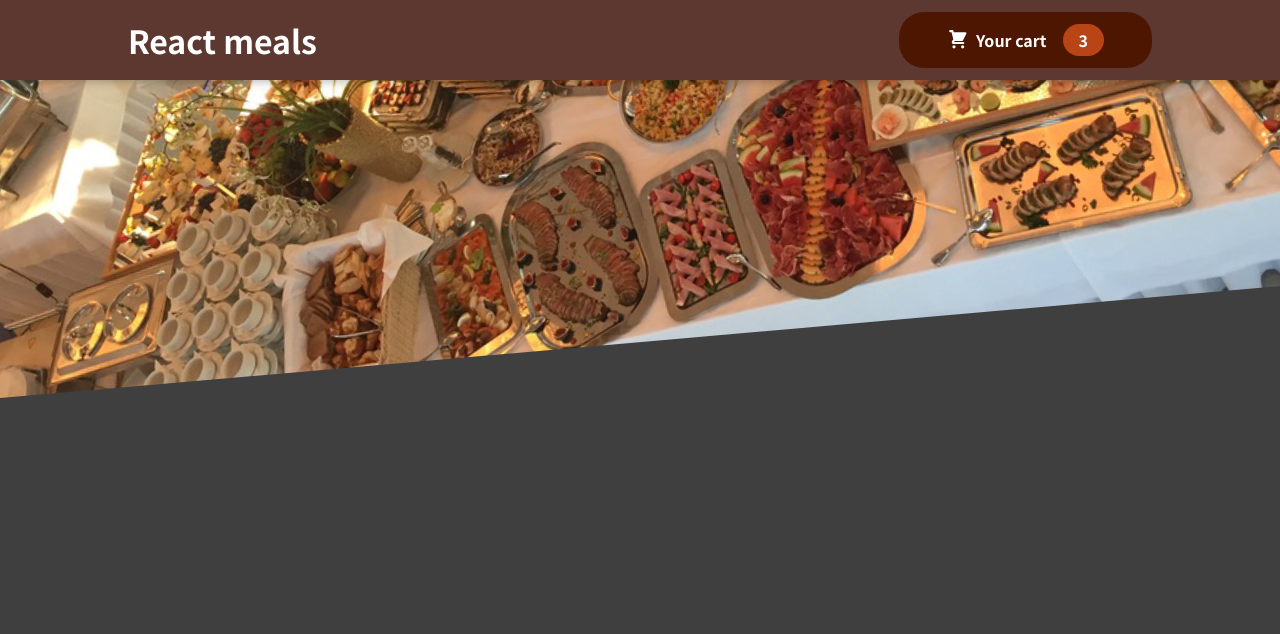
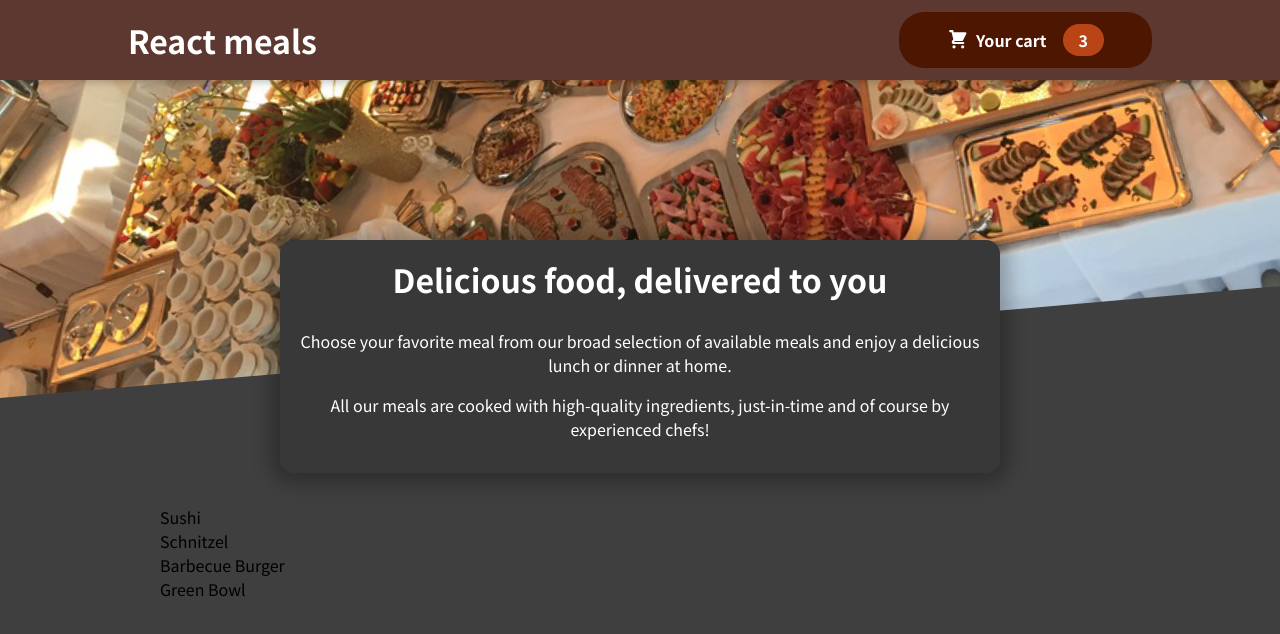
Before and after one commit to NeilaVait/react-meals-practice, a React (Create React App) app: page / in a window 1280 px wide. Shown: the top 634 px of the page. Built offline with nearby package versions, Linux system fonts and the light colour scheme.

Commit message:
availableMeals + css

```diff
--- a/src/App.jsx
+++ b/src/App.jsx
@@ -1,10 +1,16 @@
 import './App.css';
 import Header from './components/Layout/Header';
+import AvailableMeals from './components/Meals/AvailableMeals';
+import MealsSummary from './components/Meals/MealsSummary';
 
 function App() {
   return (
     <div className="App">
       <Header />
+      <main>
+        <MealsSummary />
+        <AvailableMeals />
+      </main>
     </div>
   );
 }
--- /dev/null
+++ b/src/components/Meals/AvailableMeals.jsx
@@ -0,0 +1,40 @@
+import classes from './AvailableMeals.module.css';
+
+const DUMMY_MEALS = [
+  {
+    id: 'm1',
+    name: 'Sushi',
+    description: 'Finest fish and veggies',
+    price: 22.99,
+  },
+  {
+    id: 'm2',
+    name: 'Schnitzel',
+    description: 'A german specialty!',
+    price: 16.5,
+  },
+  {
+    id: 'm3',
+    name: 'Barbecue Burger',
+    description: 'American, raw, meaty',
+    price: 12.99,
+  },
+  {
+    id: 'm4',
+    name: 'Green Bowl',
+    description: 'Healthy...and green...',
+    price: 18.99,
+  },
+];
+
+const AvailableMeals = (props) => {
+  const mealList = DUMMY_MEALS.map((m) => <li key={m.id}>{m.name}</li>);
+
+  return (
+    <section className={classes.meals}>
+      <ul>{mealList}</ul>
+    </section>
+  );
+};
+
+export default AvailableMeals;
--- /dev/null
+++ b/src/components/Meals/AvailableMeals.module.css
@@ -0,0 +1,24 @@
+.meals {
+  max-width: 60rem;
+  width: 90%;
+  margin: 2rem auto;
+  animation: meals-appear 1s ease-out forwards;
+}
+
+.meals ul {
+  list-style: none;
+  margin: 0;
+  padding: 0;
+}
+
+@keyframes meals-appear {
+  from {
+    opacity: 0;
+    transform: translateY(3rem);
+  }
+
+  to {
+    opacity: 1;
+    transform: translateY(0);
+  }
+}
```
